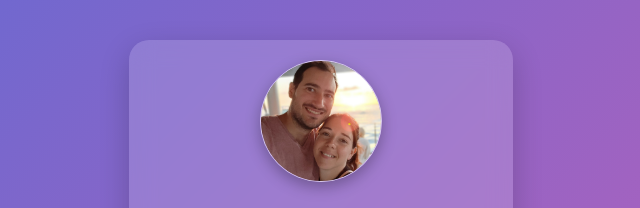
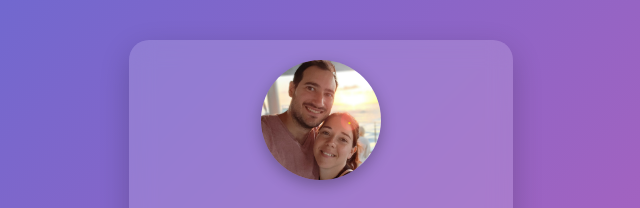
Before and after one commit to christophedebortolicdb-collab/find-your-match, a plain HTML site: page index.html in a window 1280 px wide. Shown: the top 208 px of the page, 319-959 px from the left. Drawn offline with nearby package versions, Linux system fonts and the light colour scheme.

Commit message:
Update style.css

```diff
--- a/style.css
+++ b/style.css
@@ -93,7 +93,6 @@ body {
   height: 120px;
   border-radius: 50%;
   object-fit: cover;
-  border: 1px solid rgba(255,255,255,0.6);
   box-shadow: 0 5px 15px rgba(0,0,0,0.3);
   transform: translateY(-10px);
 }
```
